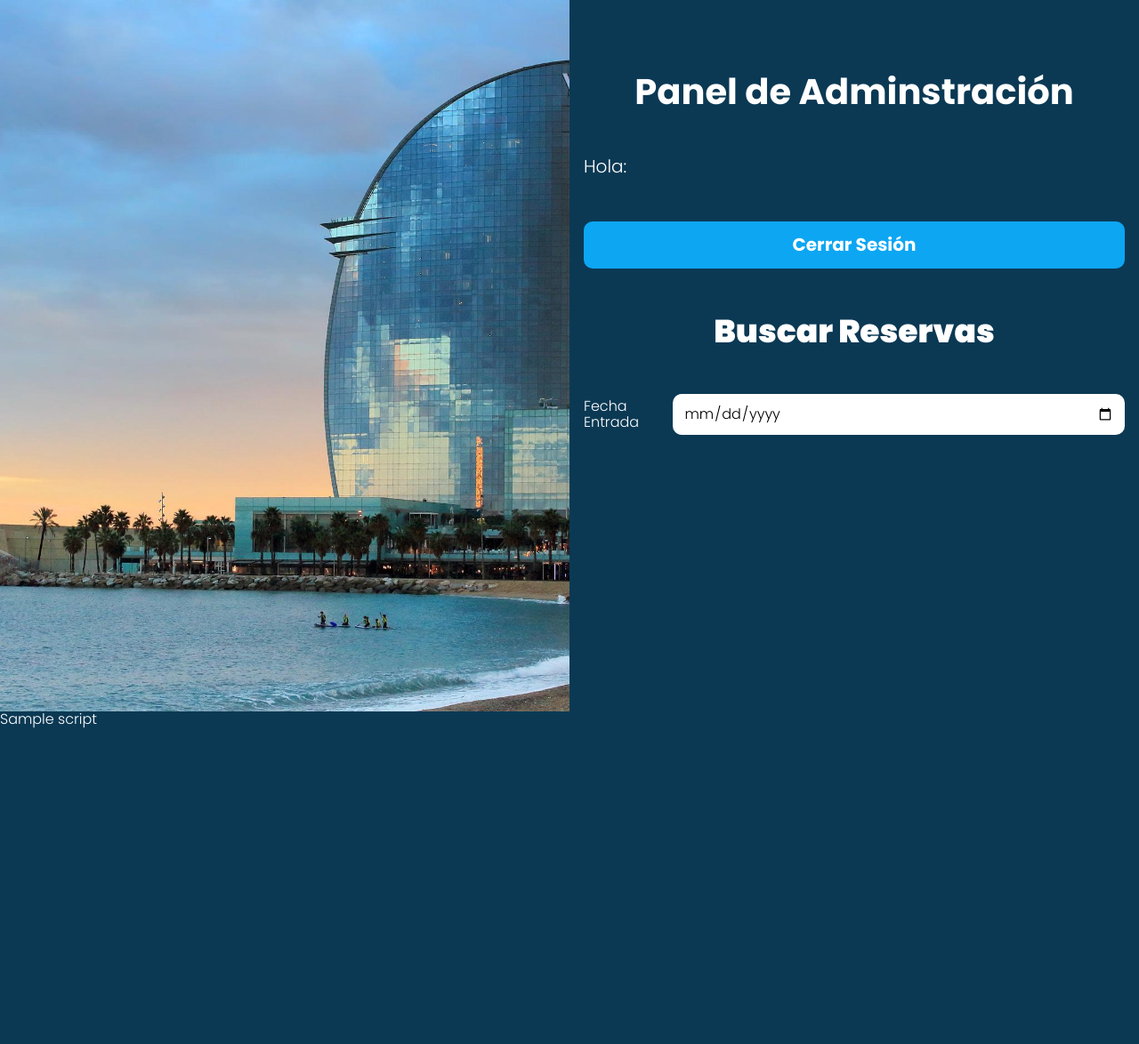
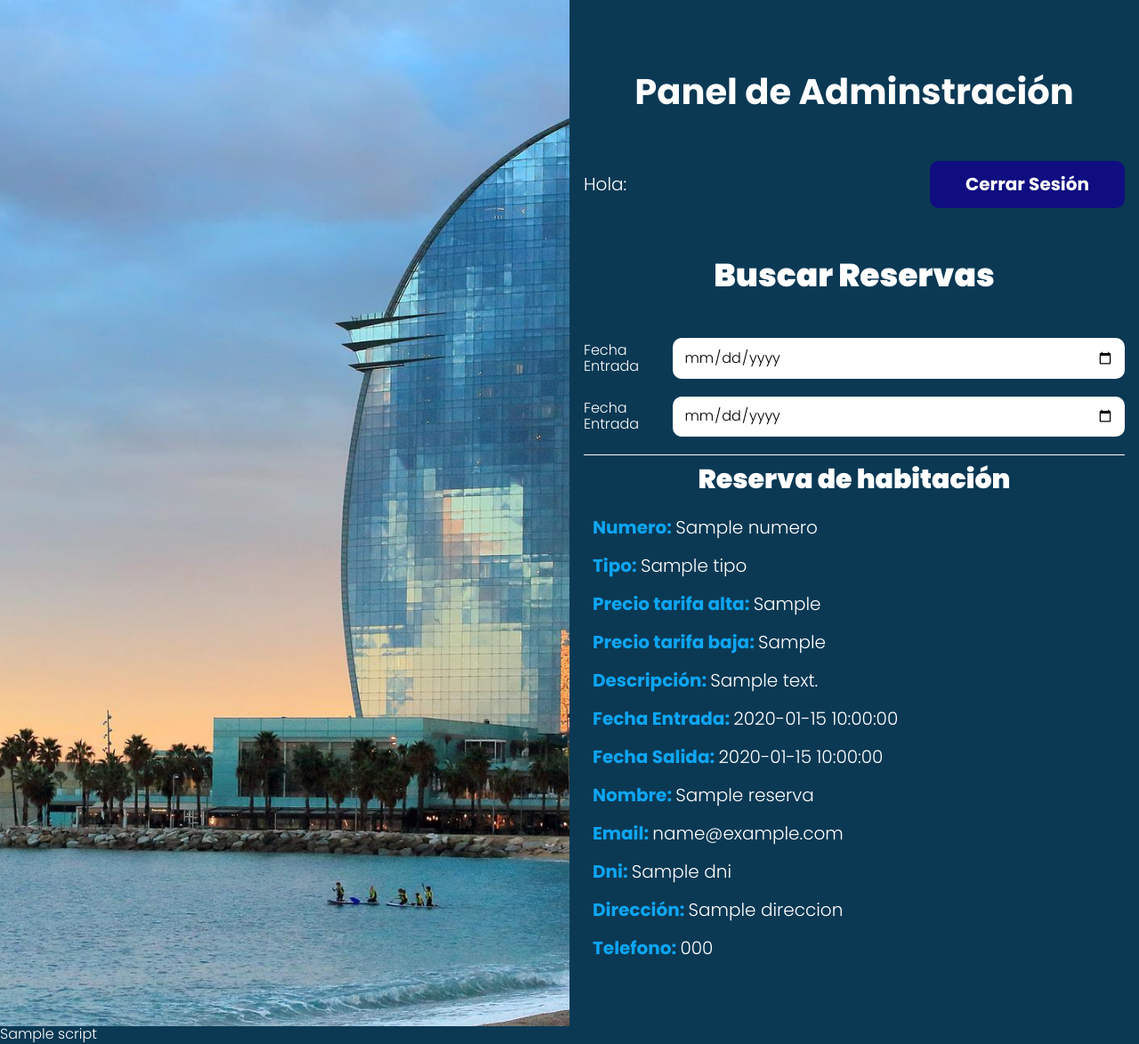
Before and after one commit to JuanMartinezAdell/hotelMVC, a PHP site: the page made by views/admin/index.php in a window 1280 px wide. Shown: the whole page at 89% size. Before the commit the page ends 819 px from the top, so only its background shows below. Run offline with PHP 8.4, Linux system fonts and the light colour scheme; the template is opened without the code that fills it: most values are stand-ins (such as "Sample title", 1, 10 or a date in 2020).

Commit message:
Panel Admin v4

```diff
--- a/controllers/ReservaController.php
+++ b/controllers/ReservaController.php
@@ -11,6 +11,8 @@ class ReservaController
 
         //session_start();
 
+        isAuth();
+
         $router->render('reserva/index', [
             'nombre' => $_SESSION['nombre'],
             'id' => $_SESSION['id']
--- a/models/Reserva.php
+++ b/models/Reserva.php
@@ -12,7 +12,7 @@ class Reserva extends ActiveRecord
     public $numhabitacion;
     public $fechaEntrada;
     public $fechaSalida;
-    // public $usuarioId;
+    //public $usuarioId;
     // public $habitacionId;
 
     public function __construct($args = [])
@@ -21,7 +21,7 @@ class Reserva extends ActiveRecord
         $this->numhabitacion = $args['numhabitacion'] ?? '';
         $this->fechaEntrada = $args['fechaEntrada'] ?? '';
         $this->fechaSalida = $args['fechaSalida'] ?? '';
-        // $this->usuarioId = $args['usuraioId'] ?? '';
-        // $this->habitacionId = $args['habitacionId'] ?? '';
+        //  $this->usuarioId = $args['usuarioId'] ?? '';
+        //  $this->habitacionId = $args['habitacionId'] ?? '';
     }
 }
--- a/src/scss/layout/_UI.scss
+++ b/src/scss/layout/_UI.scss
@@ -24,3 +24,18 @@
         padding: 3rem 0;
     }
 }
+
+.barra {
+    margin: v.$separacion 0;
+
+    @include m.tablet {
+        display: flex;
+        justify-content: space-between;
+        align-items:center;
+    }
+
+    .boton {
+        @include m.boton(v.$marino, v.$blanco);
+        margin: 0;
+    }
+}
--- /dev/null
+++ b/src/scss/layout/_admin.scss
@@ -0,0 +1,35 @@
+@use 'base/variables' as v;
+
+.reservas {
+    list-style: none;
+    padding: 0;
+
+    li {
+        padding: 1rem;
+        border-top: 1px solid v.$blanco;
+
+        p {
+            font-weight: v.$bold;
+            color: v.$azul;
+        }
+
+        span,
+        .servicio {
+            font-weight: v.$regular;
+            color: v.$blanco;
+        }
+
+    }
+}
+
+.habitaciones {
+    @extend .reservas;
+
+    .acciones {
+        margin: 0;
+    }
+    .boton,
+    .boton-eliminar {
+        margin: 0;
+    }
+}
--- a/src/scss/layout/_index.scss
+++ b/src/scss/layout/_index.scss
@@ -2,3 +2,4 @@
 @forward 'reserva';
 @forward 'habitaciones';
 @forward 'resumen';
+@forward 'admin';
--- a/views/admin/index.php
+++ b/views/admin/index.php
@@ -10,9 +10,35 @@ include_once __DIR__ . '/../templates/barra.php';
         <div class="campo">
             <label for="fechaEntrada">Fecha Entrada</label>
             <input type="date" id="fechaEntrada" name="fechaEntrada" />
-
+        </div>
+        <div class="campo">
+            <label for="fechaSalida">Fecha Entrada</label>
+            <input type="date" id="fechaSalida" name="fechaSalida" />
         </div>
     </form>
 </div>
 
-<div id="citas-admin"></div>
+<div id="reservas-admin">
+    <ul class="reservas">
+        <?php
+        $numReserva = 0;
+        foreach ($reservas as $reserva) {
+        ?>
+            <li>
+                <h3>Reserva de habitación</h3>
+                <p>Numero: <span><?php echo $reserva->numero; ?></span></p>
+                <p>Tipo: <span><?php echo $reserva->tipo; ?></span></p>
+                <p>Precio tarifa alta: <span><?php echo $reserva->precioTAlta; ?></span></p>
+                <p>Precio tarifa baja: <span><?php echo $reserva->precioTBaja; ?></span></p>
+                <p>Descripción: <span><?php echo $reserva->descripcion; ?></span></p>
+                <p>Fecha Entrada: <span><?php echo $reserva->fechaEntrada; ?></span></p>
+                <p>Fecha Salida: <span><?php echo $reserva->fechaSalida; ?></span></p>
+                <p>Nombre: <span><?php echo $reserva->nombre; ?></span></p>
+                <p>Email: <span><?php echo $reserva->email; ?></span></p>
+                <p>Dni: <span><?php echo $reserva->dni; ?></span></p>
+                <p>Dirección: <span><?php echo $reserva->direccion; ?></span></p>
+                <p>Telefono: <span><?php echo $reserva->telefono; ?></span></p>
+            </li>
+        <?php } ?>
+    </ul>
+</div>
```
Also changed, not shown: controllers/AdminController.php (+18 -2 lines), controllers/LoginController.php (+7 -1 lines), includes/funciones.php (+9 -0 lines), models/ActiveRecord.php (+12 -0 lines), models/AdminReserva.php (added, +38 -0 lines), src/js/app.js (+18 -6 lines), public/build/css/app.css, public/build/js/app.js, 1 other file.
